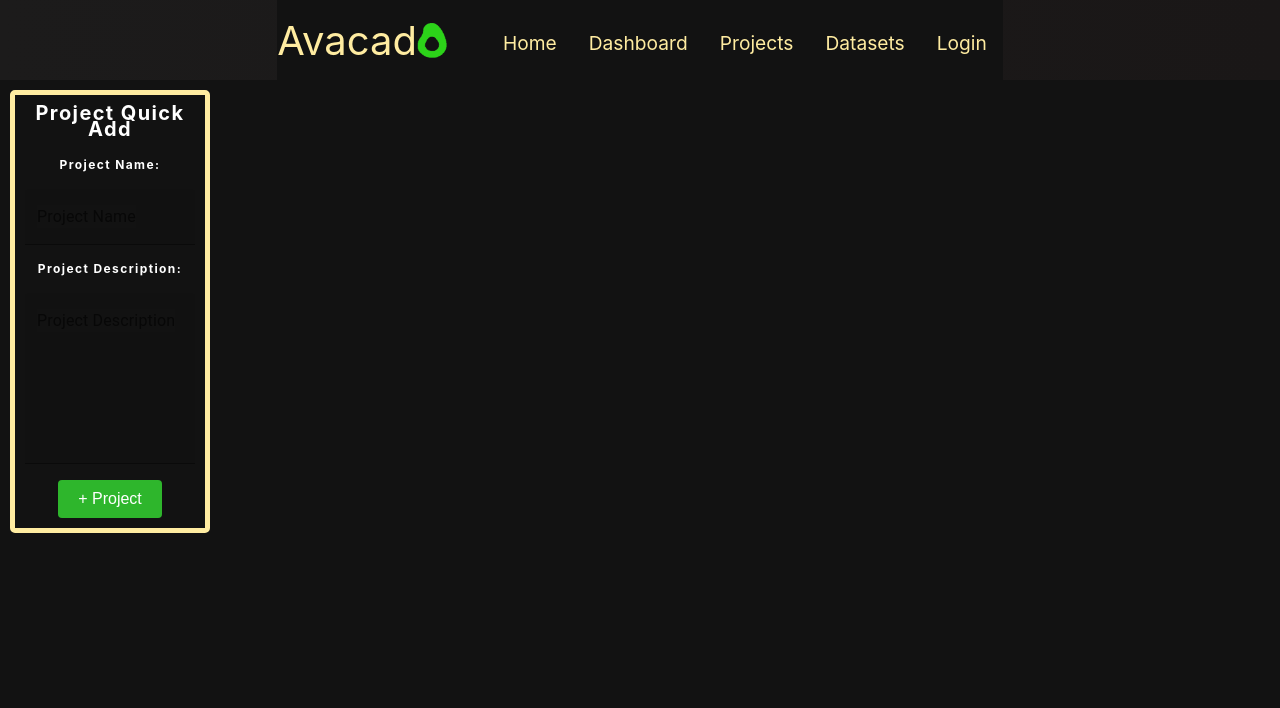
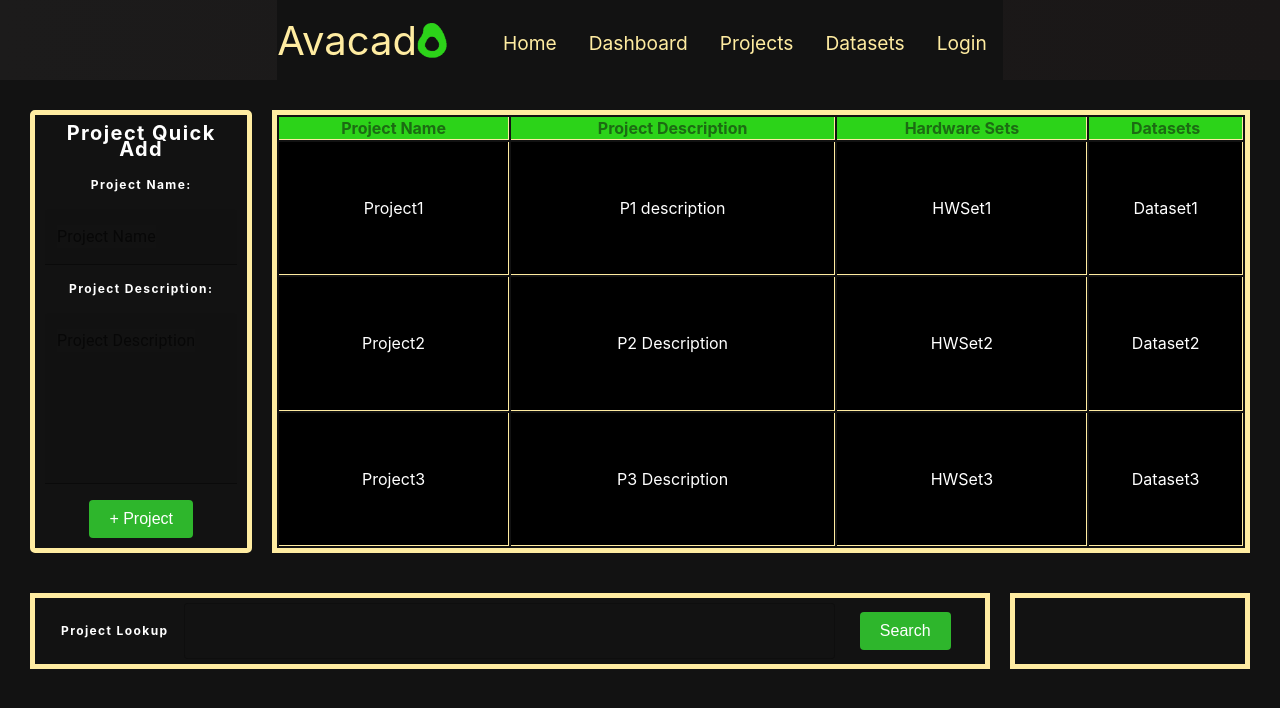
Before and after one commit to jacobgeorge3/Haas-Platform, a React (Create React App) app: page /dashboard in a window 1280 px wide. Shown: the top 708 px of the page. Built offline with nearby package versions, Linux system fonts and the light colour scheme.

Commit message:
most of dashboard done but having issues with MUI theming

```diff
--- a/src/App.js
+++ b/src/App.js
@@ -9,6 +9,7 @@ import Dashboard from "./pages/Dashboard";
 
 import Button from "@mui/material/Button";
 import "./App.css";
+import AddProject from "./pages/AddProject";
 
 function App() {
   return (
@@ -20,6 +21,7 @@ function App() {
           <Route path="/dashboard" exact component={Dashboard} />
           <Route path="/login" exact component={Login} />
           <Route path="/projects" exact component={Project} />
+          <Route path="/addproject" exact component={AddProject} />
           <Route path="/datasets" exact component={Dataset} />
         </Switch>
       </Router>
--- /dev/null
+++ b/src/components/dashboardcomponents/ContentContainer.style.js
@@ -0,0 +1,17 @@
+import React from 'react'
+import styled from 'styled-components';
+
+export const ContentContainer = styled.div`
+  display: flex;
+  margin: ${(props) => props.margin};
+  padding: ${(props) => props.padding};
+  width: ${(props) => props.width};
+  border: ${(props) => (props.border ? "5px solid #FFECA1" : "0")};
+  justify-content: ${(props) => (props.center? "center": "0")};
+  align-items: ${(props) => (props.center? "center": "0")};
+  max-height: ${(props) => props.maxheight};
+  max-width: ${(props) => props.maxwidth};
+`;
+
+
+export default ContentContainer
--- /dev/null
+++ b/src/components/dashboardcomponents/DashboardRow.style.js
@@ -0,0 +1,10 @@
+import styled from "styled-components";
+
+export const DashboardRow = styled.div`
+  display: flex;
+  margin: 10px;
+  flex-direction: row;
+  padding: 10px;
+`;
+
+export default DashboardRow;
--- /dev/null
+++ b/src/components/dashboardcomponents/projectlookup/projectlookup.js
@@ -0,0 +1,25 @@
+import { TextField } from "@mui/material";
+import React from "react";
+import { Button } from "../../button.style";
+import ContentContainer from "../ContentContainer.style";
+import { Title, TextFieldWrapper } from "./projectlookup.style";
+
+const projectlookup = () => {
+  return (
+    <>
+        <ContentContainer center width="15%">
+          <Title>Project Lookup</Title>
+        </ContentContainer>
+        <ContentContainer center width="70%">
+          <TextFieldWrapper>
+            <TextField fullWidth />
+          </TextFieldWrapper>
+        </ContentContainer>
+        <ContentContainer center width="15%">
+          <Button>Search</Button>
+        </ContentContainer>
+    </>
+  );
+};
+
+export default projectlookup;
--- /dev/null
+++ b/src/components/dashboardcomponents/projectlookup/projectlookup.style.js
@@ -0,0 +1,16 @@
+import styled from "styled-components";
+
+
+export const Title = styled.div`
+  color: #ffffff;
+  font-size: 12px;
+  line-height: 16px;
+  font-weight: 750;
+  letter-spacing: 1.4px;
+`;
+
+export const TextFieldWrapper = styled.div`
+  display: flex;
+  color: white !important;
+  width: 100%;
+`;
--- a/src/components/projectquickadd/projectquickadd.js
+++ b/src/components/dashboardcomponents/projectquickadd/projectquickadd.js
@@ -1,7 +1,7 @@
 import React from "react";
 import { TextField } from "@mui/material";
 import { withStyles } from "@mui/styles";
-import { Button } from "../button.style";
+import { Button } from "../../button.style";
 import {
   QuickAddContainer,
   Title,
--- a/src/components/projectquickadd/projectquickadd.style.js
+++ b/src/components/dashboardcomponents/projectquickadd/projectquickadd.style.js
@@ -5,8 +5,9 @@ export const QuickAddContainer = styled.div`
   margin: 10px;
   align-items: center;
   justify-content: center;
-  flex-direction: column;
-  width: 200px;
+  flex-direction: colUmn;
+  min-width: 200px;
+  max-width: 20%;
   padding: 10px;
   border: 5px solid #FFECA1;
   border-radius: 5px;
--- /dev/null
+++ b/src/pages/AddProject.js
@@ -0,0 +1,14 @@
+import React from 'react'
+import ContentContainer from '../components/dashboardcomponents/ContentContainer.style'
+
+const AddProject = () => {
+    return (
+        <>
+            <ContentContainer center>
+
+            </ContentContainer>
+        </>
+    )
+}
+
+export default AddProject
--- a/src/pages/Dashboard.js
+++ b/src/pages/Dashboard.js
@@ -1,12 +1,50 @@
-import React from 'react'
-import ProjectQuickAdd from '../components/projectquickadd/projectquickadd';
+import React from "react";
+import ProjectQuickAdd from "../components/dashboardcomponents/projectquickadd/projectquickadd";
+import ProjectOverview from "../components/projectoverview";
+import DashboardRow from "../components/dashboardcomponents/DashboardRow.style";
+import ContentContainer from "../components/dashboardcomponents/ContentContainer.style";
+import ProjectLookup from "../components/dashboardcomponents/projectlookup/projectlookup";
 
 const Dashboard = () => {
-    return (
-        <>
-            <ProjectQuickAdd />
-        </>
-    )
-}
+  const data = [
+    {
+      col1: "Project1",
+      col2: "P1 description",
+      col3: "HWSet1",
+      col4: "Dataset1",
+    },
+    {
+      col1: "Project2",
+      col2: "P2 Description",
+      col3: "HWSet2",
+      col4: "Dataset2",
+    },
+    {
+      col1: "Project3",
+      col2: "P3 Description",
+      col3: "HWSet3",
+      col4: "Dataset3",
+    },
+  ];
+  return (
+    <>
+      <DashboardRow>
+        <ProjectQuickAdd />{" "}
+        {/* has its own special container to keep size the same */}
+        <ContentContainer width="100%" padding="0" margin="10px">
+          <ProjectOverview data={data} />
+        </ContentContainer>
+      </DashboardRow>
+      <DashboardRow>
+        <ContentContainer width="80%" border padding="5px 10px" margin="0px 10px" maxheight="15%">
+          <ProjectLookup />
+        </ContentContainer>
+        <ContentContainer width="20%" border padding="0px 0px" margin="0px 10px">
 
-export default Dashboard
+        </ContentContainer>
+      </DashboardRow>
+    </>
+  );
+};
+
+export default Dashboard;
```
Also changed, not shown: 1 other file (tests, documents, lock files or other folders).
